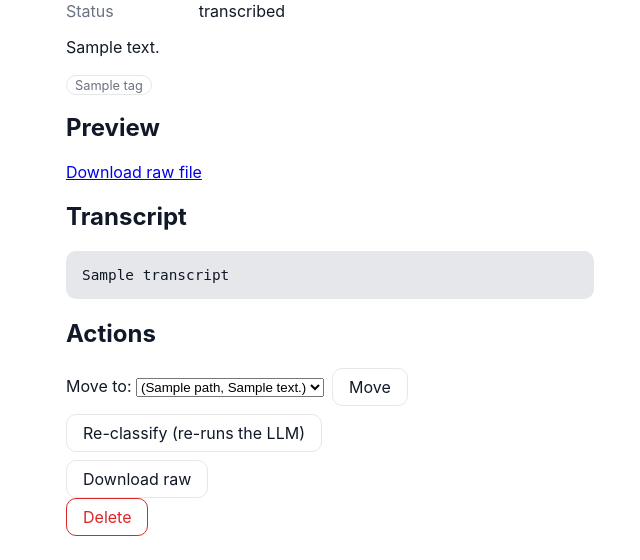
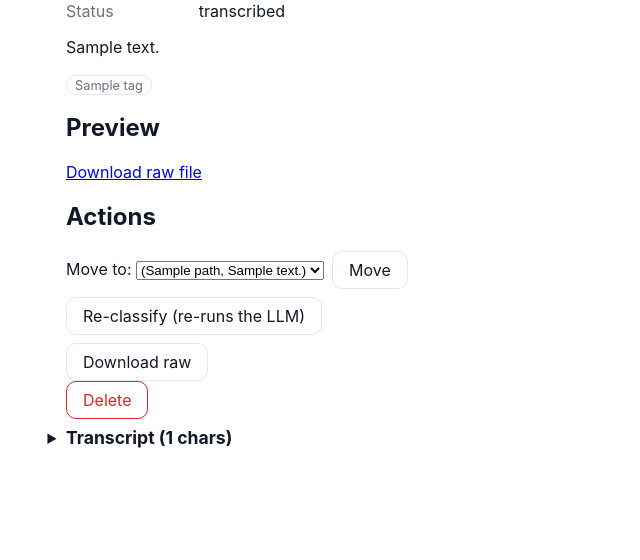
Before and after one commit to srmatth/capture, a FastAPI app: template app/templates/item.html in a window 1280 px wide. Shown: the part 257-817 px from the top of the page, without its empty margins (310-950 px from the left). After the commit the page ends 705 px from the top, so only its background shows below. Run offline with FastAPI, Linux system fonts and the light colour scheme; the template is opened without the code that fills it: most values are stand-ins (such as "Sample title", 1, 10 or a date in 2020); parts of the project's set-up code (start-up, migrations or seed data) failed here and were passed over.

Commit message:
ui(item): actions above transcript, transcript collapsed by default
Small item-detail page tweaks:
- Action buttons (move / reclassify / retranscribe / download /
  retry / delete) now sit between the preview and the transcript,
  so the most common workflows are one scroll away from the
  preview rather than buried below a long OCR blob.
- Transcript wrapped in <details> collapsed by default, with a
  char-count in the summary so you get a sense of how much text
  you're expanding. Click to reveal.
- Small CSS to keep the disclosure triangle rendering cleanly
  next to an inline h2.

```diff
--- a/app/static/style.css
+++ b/app/static/style.css
@@ -176,6 +176,16 @@ a.tag:hover { color: var(--fg); border-color: var(--fg); }
   white-space: pre-wrap; word-wrap: break-word;
   padding: 1rem; background: var(--border); border-radius: var(--radius);
   font-family: monospace; font-size: .9rem;
+  margin-top: .5rem;
+}
+/* Collapsible transcript: keep the disclosure triangle visible but let the
+   h2 sit inline with it so the header looks like a normal section title. */
+.item-transcript summary {
+  cursor: pointer; user-select: none;
+  list-style-position: outside;
+}
+.item-transcript summary h2 {
+  display: inline; margin: 0; font-size: 1.1rem;
 }
 
 .item-actions .action-row {
--- a/app/templates/item.html
+++ b/app/templates/item.html
@@ -50,13 +50,6 @@
   {% endif %}
 </section>
 
-{% if transcript %}
-<section class="item-transcript">
-  <h2>Transcript</h2>
-  <pre>{{ transcript }}</pre>
-</section>
-{% endif %}
-
 <section class="item-actions">
   <h2>Actions</h2>
   <form method="post" action="/item/{{ row.id }}/move" class="action-row">
@@ -102,6 +95,15 @@
   </form>
 </section>
 
+{% if transcript %}
+<section class="item-transcript">
+  <details>
+    <summary><h2>Transcript ({{ transcript|length }} chars)</h2></summary>
+    <pre>{{ transcript }}</pre>
+  </details>
+</section>
+{% endif %}
+
 {% if related %}
 <section class="item-related">
   <h2>Related items</h2>
```
